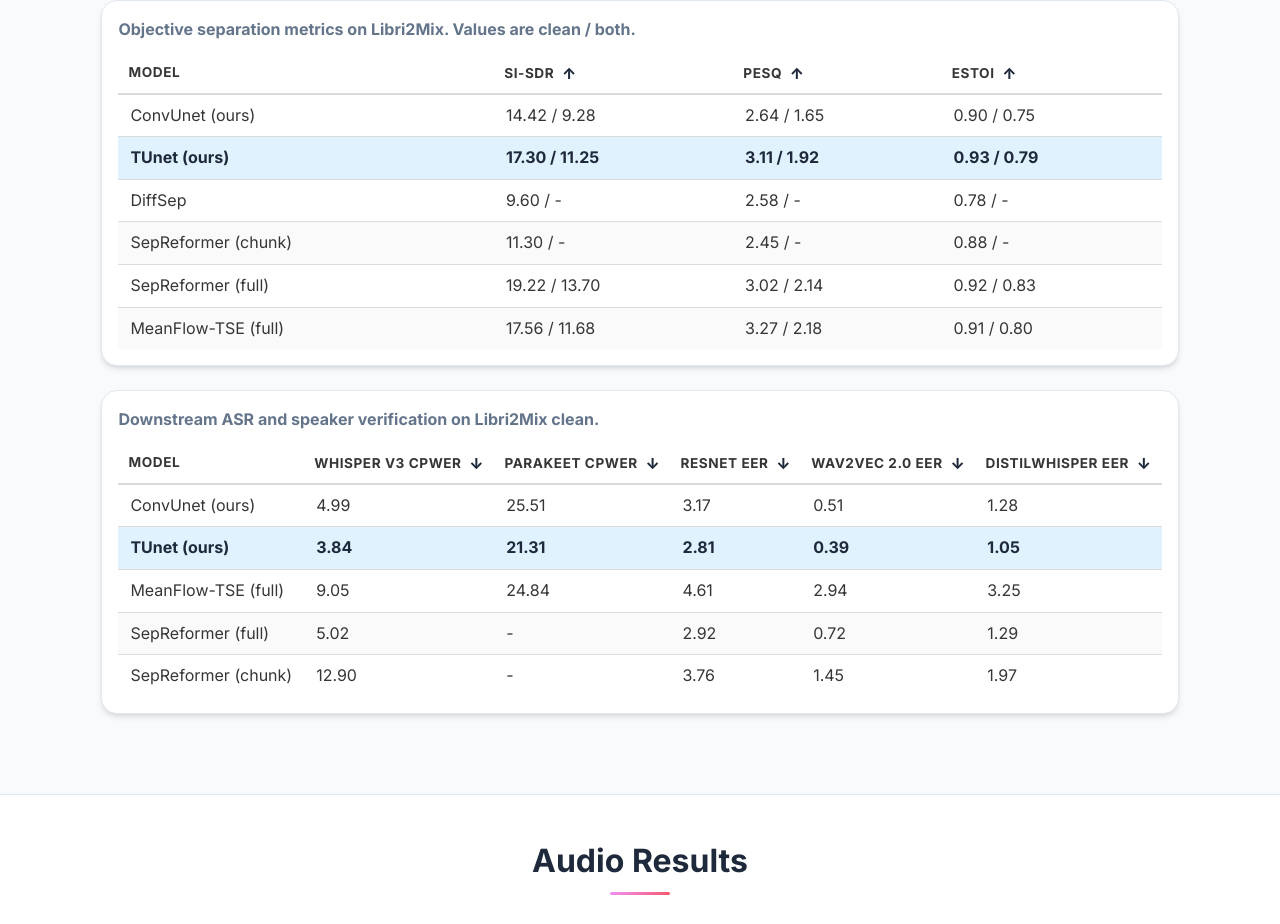
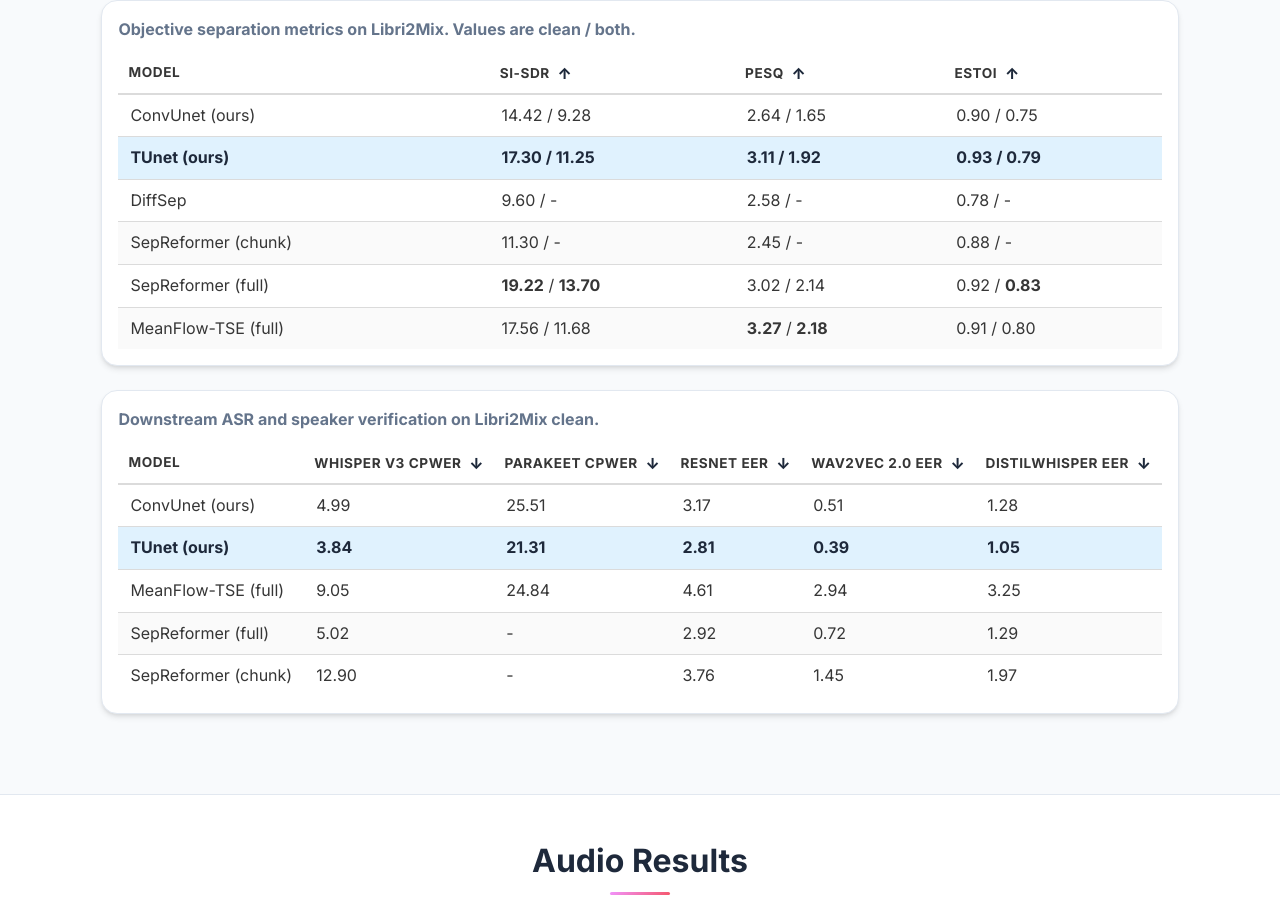
Before and after one commit to SpeakerRecognizer/flow_matching_speech_source_separation, a plain HTML site: page index.html in a window 1280 px wide. Shown: the part 3351-4275 px from the top of the page. Drawn offline with nearby package versions, Linux system fonts and the light colour scheme; some icons are missing.

Commit message:
upd readme

```diff
--- a/index.html
+++ b/index.html
@@ -223,11 +223,11 @@
                 </thead>
                 <tbody>
                   <tr><td>ConvUnet (ours)</td><td>14.42 / 9.28</td><td>2.64 / 1.65</td><td>0.90 / 0.75</td></tr>
-                  <tr class="is-selected-row"><td>TUnet (ours)</td><td>17.30 / 11.25</td><td>3.11 / 1.92</td><td>0.93 / 0.79</td></tr>
-                  <tr><td>DiffSep</td><td>9.60 / -</td><td>2.58 / -</td><td>0.78 / -</td></tr>
-                  <tr><td>SepReformer (chunk)</td><td>11.30 / -</td><td>2.45 / -</td><td>0.88 / -</td></tr>
-                  <tr><td>SepReformer (full)</td><td>19.22 / 13.70</td><td>3.02 / 2.14</td><td>0.92 / 0.83</td></tr>
-                  <tr><td>MeanFlow-TSE (full)</td><td>17.56 / 11.68</td><td>3.27 / 2.18</td><td>0.91 / 0.80</td></tr>
+                  <tr class="is-selected-row"><td>TUnet (ours)</td><td>17.30 / 11.25</td><td>3.11 / 1.92</td><td><strong>0.93</strong> / 0.79</td></tr>
+                  <tr><td><a href="https://arxiv.org/abs/2210.17327" target="_blank" rel="noopener">DiffSep</a></td><td>9.60 / -</td><td>2.58 / -</td><td>0.78 / -</td></tr>
+                  <tr><td><a href="https://arxiv.org/abs/2406.05983" target="_blank" rel="noopener">SepReformer</a> (chunk)</td><td>11.30 / -</td><td>2.45 / -</td><td>0.88 / -</td></tr>
+                  <tr><td><a href="https://arxiv.org/abs/2406.05983" target="_blank" rel="noopener">SepReformer</a> (full)</td><td><strong>19.22</strong> / <strong>13.70</strong></td><td>3.02 / 2.14</td><td>0.92 / <strong>0.83</strong></td></tr>
+                  <tr><td><a href="https://arxiv.org/abs/2512.18572" target="_blank" rel="noopener">MeanFlow-TSE</a> (full)</td><td>17.56 / 11.68</td><td><strong>3.27</strong> / <strong>2.18</strong></td><td>0.91 / 0.80</td></tr>
                 </tbody>
               </table>
             </div>
@@ -247,10 +247,10 @@
                 </thead>
                 <tbody>
                   <tr><td>ConvUnet (ours)</td><td>4.99</td><td>25.51</td><td>3.17</td><td>0.51</td><td>1.28</td></tr>
-                  <tr class="is-selected-row"><td>TUnet (ours)</td><td>3.84</td><td>21.31</td><td>2.81</td><td>0.39</td><td>1.05</td></tr>
-                  <tr><td>MeanFlow-TSE (full)</td><td>9.05</td><td>24.84</td><td>4.61</td><td>2.94</td><td>3.25</td></tr>
-                  <tr><td>SepReformer (full)</td><td>5.02</td><td>-</td><td>2.92</td><td>0.72</td><td>1.29</td></tr>
-                  <tr><td>SepReformer (chunk)</td><td>12.90</td><td>-</td><td>3.76</td><td>1.45</td><td>1.97</td></tr>
+                  <tr class="is-selected-row"><td>TUnet (ours)</td><td><strong>3.84</strong></td><td><strong>21.31</strong></td><td><strong>2.81</strong></td><td><strong>0.39</strong></td><td><strong>1.05</strong></td></tr>
+                  <tr><td><a href="https://arxiv.org/abs/2512.18572" target="_blank" rel="noopener">MeanFlow-TSE</a> (full)</td><td>9.05</td><td>24.84</td><td>4.61</td><td>2.94</td><td>3.25</td></tr>
+                  <tr><td><a href="https://arxiv.org/abs/2406.05983" target="_blank" rel="noopener">SepReformer</a> (full)</td><td>5.02</td><td>-</td><td>2.92</td><td>0.72</td><td>1.29</td></tr>
+                  <tr><td><a href="https://arxiv.org/abs/2406.05983" target="_blank" rel="noopener">SepReformer</a> (chunk)</td><td>12.90</td><td>-</td><td>3.76</td><td>1.45</td><td>1.97</td></tr>
                 </tbody>
               </table>
             </div>
```
Also changed, not shown: 1 other file.
